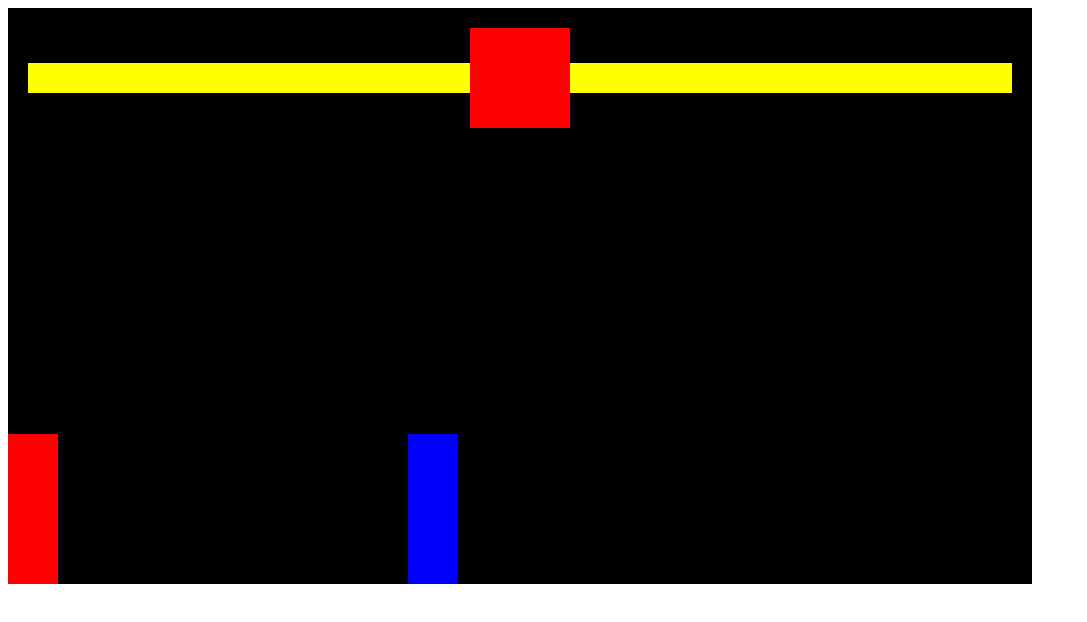
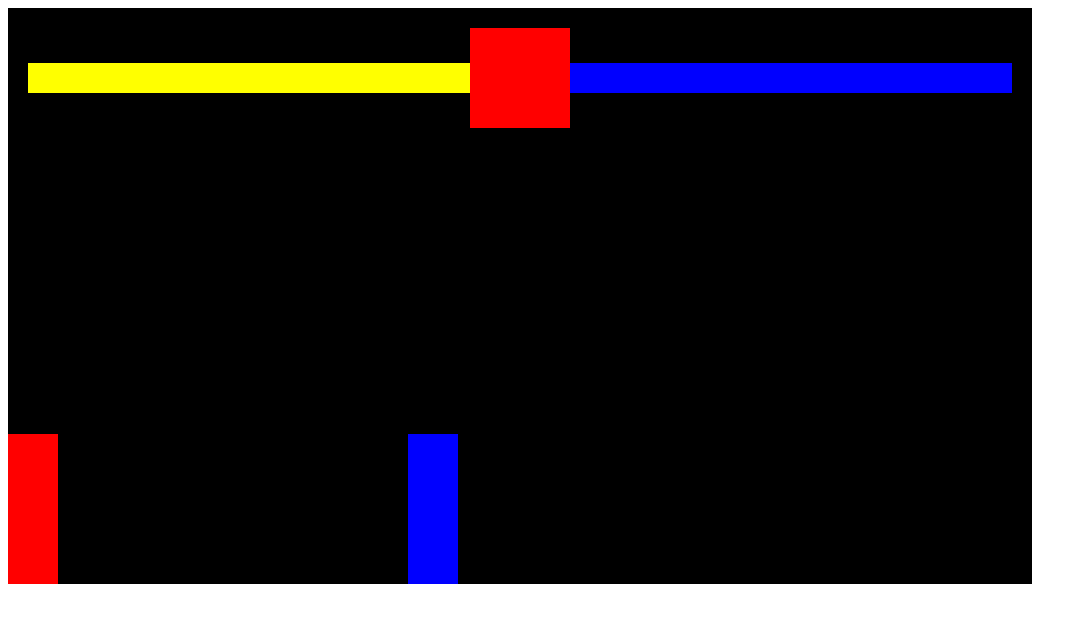
Before and after one commit to godiarksel/html-canvas, a plain HTML site: page index.html in a window 1280 px wide. Shown: the whole page, without its empty margins (0-1087 px from the left). Drawn offline with Linux system fonts and the light colour scheme.

Commit message:
Configure health bar reduction for player two

```diff
--- a/index.html
+++ b/index.html
@@ -10,7 +10,7 @@
     <div style="position: relative;
                 display: inline-block;">
 
-        <div style="position: absolute;
+    <div style="position: absolute;
                     display: flex;
                     width: 100%;
                     align-items: center;
@@ -25,10 +25,25 @@
                         width: 100px;
                         flex-shrink: 0;"></div>
 
+
+        <div style="position: relative;
+                    height: 30px;
+                    width: 100%;">
+
             <div style="background-color: yellow;
-                        height: 30px;
-                        width: 100%;"></div>
+                 height: 30px;"></div>
+
+            <div id="pTwoHealth"
+                style="position: absolute;
+                        background: blue;
+                        top: 0;
+                        right: 0;
+                        bottom: 0;
+                        left: 0;"></div>
+
         </div>
+    </div>
+
         <canvas></canvas>
     </div>
     <script src="index.js"></script>
--- a/index.js
+++ b/index.js
@@ -160,6 +160,7 @@ const animate = () => {
         playerOne.isAttacking
         ){
         playerOne.isAttacking = false;
+        document.querySelector('#pTwoHealth').style.width = '20%';
         console.log('playerTwo is hit');
     }
 
```
